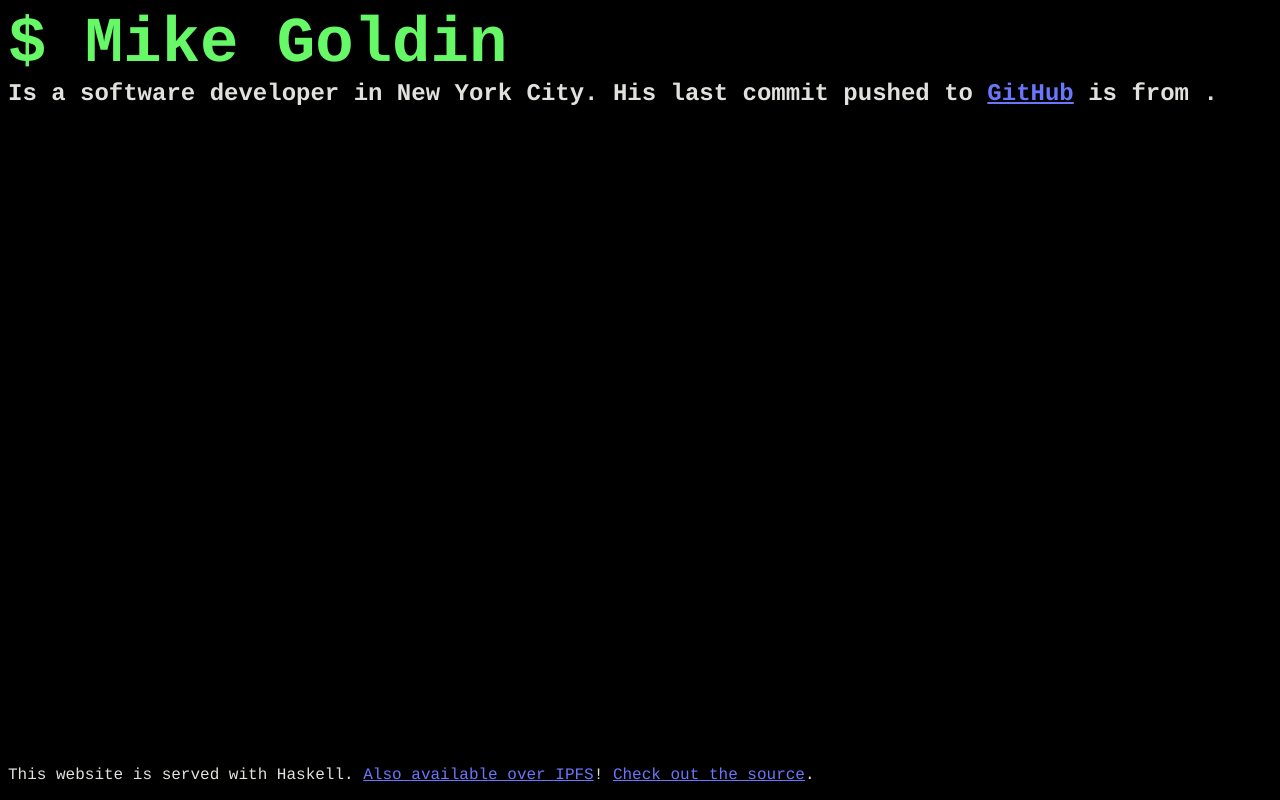
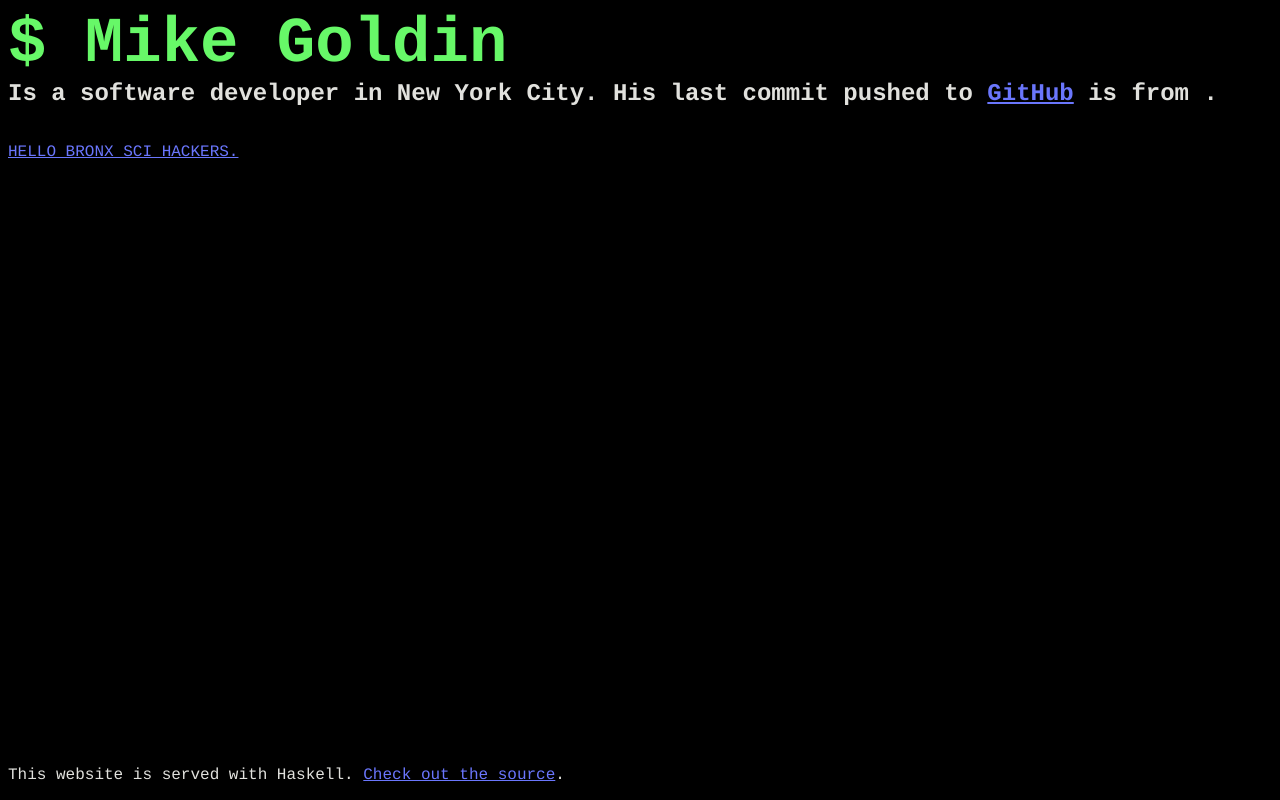
Before and after one commit to skmgoldin/mikegold.in, a plain HTML site: page html/index.html in a window 1280 px wide. Drawn offline with Linux system fonts and the light colour scheme; no server answers.

Commit message:
Remove broken IPFS link, add link for hackathon.

```diff
--- a/html/index.html
+++ b/html/index.html
@@ -11,10 +11,16 @@
     <h1>$ Mike Goldin</h1>
     <h2>Is a software developer in New York City. His last commit pushed to <a href="http://www.github.com/skmgoldin">GitHub</a> is from </h2><h2 id=lastcommit></h2><h2>.</h2>
   </div>
+  <div id="main">
+  <p>
+  <a href="http://mikegold.in/hackhackhack.html">
+    HELLO BRONX SCI HACKERS.</a>
+  </p>
+  </div>
   <div id="footer">
     <p>This website is served with Haskell.
-       <a href="http://mikegold.in:8080/ipns/QmVdqfmgrAGsyoAYkG5X8fsYfDJJiPVFPe5iFpEZedYBDD/">
-         Also available over IPFS</a>!
+<!--       <a href="http://mikegold.in:8080/ipns/QmVdqfmgrAGsyoAYkG5X8fsYfDJJiPVFPe5iFpEZedYBDD/">
+         Also available over IPFS</a>! -->
        <a href="https://github.com/skmgoldin/mikegold.in">
          Check out the source</a>.
     </p>
```
